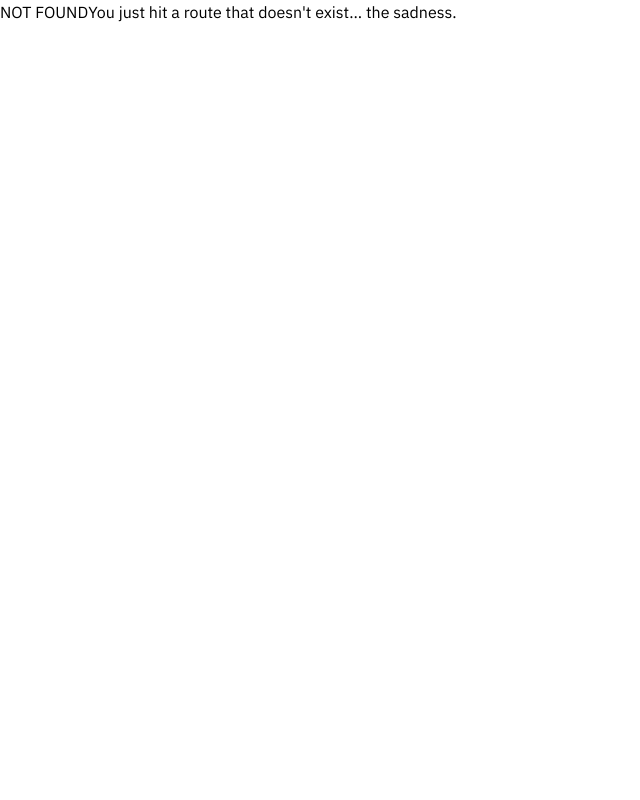
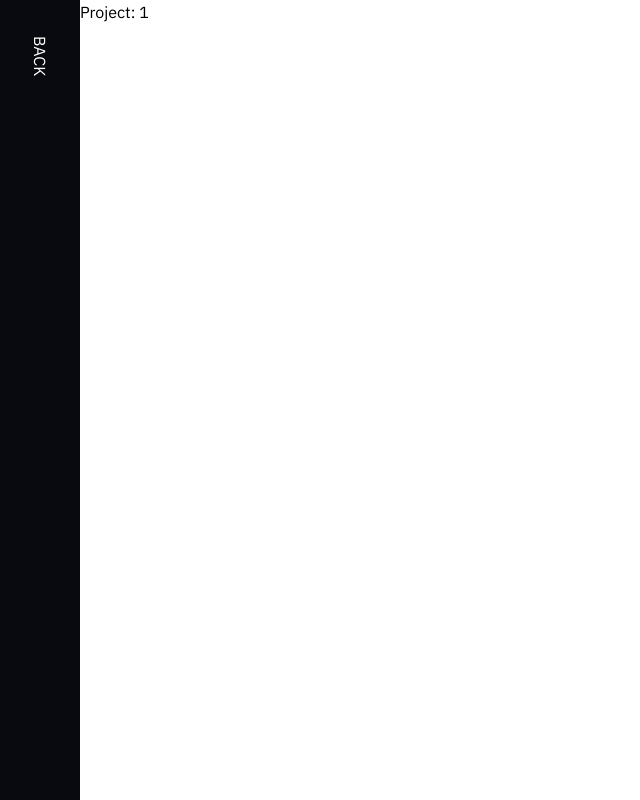
Before and after one commit to ellawg/ellawirstad.se, a Next.js app: page /work/1 in a window 1280 px wide. Before the commit this address had no page. Shown: the whole page, without its empty margins (0-640 px from the left). Built offline with nearby package versions, Linux system fonts and the light colour scheme.

Commit message:
Add sidebar

```diff
--- a/src/components/atoms/MenuIcon.tsx
+++ b/src/components/atoms/MenuIcon.tsx
@@ -7,7 +7,7 @@ const MenuIcon = () => {
   return (
     <div
       onClick={() => setClicked(!clicked)}
-      className={"flex flex-row h-10 w-6 justify-center"}
+      className={"flex flex-row h-8 w-6 justify-center"}
     >
       <img
         className={combineClasses([
--- a/src/components/molecules/SideBar.tsx
+++ b/src/components/molecules/SideBar.tsx
@@ -1,15 +1,23 @@
 import React, { FunctionComponent } from "react";
 import { combineClasses } from "@minimizelab/mini_utils";
 import MenuIcon from "../atoms/MenuIcon";
+import Link from "next/link";
 
 interface Props {
   className?: string;
   title: string;
+  link?: string;
 }
 
-const SideBar: FunctionComponent<Props> = ({ title }) => (
-  <div className="bg-dark text-white w-1/12 max-w-xs h-full flex flex-col justify-start uppercase sm:p-8 p-4">
-    <span className="transform rotate-90 w-4">{title}</span>
+const SideBar: FunctionComponent<Props> = ({ title, link }) => (
+  <div className="bg-dark text-white h-full flex flex-col justify-start uppercase sm:p-8 p-4">
+    {link ? (
+      <Link href={link}>
+        <span className="transform rotate-90 w-4 cursor-pointer">{title}</span>
+      </Link>
+    ) : (
+      <span className="transform rotate-90 w-4 ">{title}</span>
+    )}
   </div>
 );
 
--- a/src/components/organisms/Intro.tsx
+++ b/src/components/organisms/IntroBlock.tsx
@@ -2,10 +2,12 @@ import React, { FunctionComponent } from "react";
 import TextXXL from "../atoms/TextXXL";
 import Text from "../atoms/Text";
 
-const Intro: FunctionComponent = () => (
+const IntroBlock: FunctionComponent = () => (
   <div className="bg-dark p-10 flex flex-col justify-end">
     <div className="py-20">
-      <TextXXL className="text-blue">ella—wirstad</TextXXL>
+      <TextXXL className="text-blue">
+        ell<span className="tracking-widest">a—</span>wirstad
+      </TextXXL>
       <TextXXL>experience designer &amp; interaction developer</TextXXL>
     </div>
     <Text className="xs:w-8/12 md:w-4/12 w-10/12 py-20">
@@ -15,4 +17,4 @@ const Intro: FunctionComponent = () => (
   </div>
 );
 
-export default Intro;
+export default IntroBlock;
--- a/src/components/organisms/WorkBlock.tsx
+++ b/src/components/organisms/WorkBlock.tsx
@@ -1,11 +1,11 @@
 import React, { FunctionComponent, useState } from "react";
+import Link from "next/link";
 import { combineClasses } from "@minimizelab/mini_utils";
 
 import { WorkData } from "../../types/types";
 import Text from "../atoms/Text";
 import TextUppercase from "../atoms/TextUppercase";
 import Arrow from "../atoms/Arrow";
-
 
 interface Props {
   work: WorkData;
@@ -20,6 +20,9 @@ const WorkBlock: FunctionComponent<Props> = ({ work }) => {
       onMouseLeave={() => setHover(false)}
     >
       <Arrow className="flex self-end mb-10" hover={hover} />
+      <Link href="/work/[id]" as={`/work/${work.id}`}>
+        <a>Click project</a>
+      </Link>
       <Text
         className={combineClasses([
           "text-2xl cursor-default pb-24",
--- a/src/pages/index.js
+++ b/src/pages/index.tsx
@@ -1,7 +1,7 @@
 import React from "react";
 import Layout from "../components/organisms/Layout";
 
-import Intro from "../components/organisms/Intro";
+import IntroBlock from "../components/organisms/IntroBlock";
 import WorkBlock from "../components/organisms/WorkBlock";
 import SideBar from "../components/molecules/SideBar";
 import ProjectsBlock from "../components/organisms/ProjectsBlock";
@@ -25,7 +25,7 @@ const IndexPage = () => (
   <Layout>
     <div className="flex flex-row xl:w-8/12 w-full">
       <SideBar title="intro" />
-      <Intro />
+      <IntroBlock />
     </div>
     <div className="flex flex-col xl:w-4/12 w-full justify-between">
       <ProjectsBlock />
--- /dev/null
+++ b/src/pages/work/[id]/index.tsx
@@ -0,0 +1,17 @@
+import { useRouter } from "next/router";
+import Layout from "../../../components/organisms/Layout";
+import SideBar from "../../../components/molecules/SideBar";
+
+const Project = () => {
+  const router = useRouter();
+  const { id } = router.query;
+
+  return (
+    <Layout>
+      <SideBar title="BACK" link="/" />
+      <h1>Project: {id}</h1>
+    </Layout>
+  );
+};
+
+export default Project;
```
